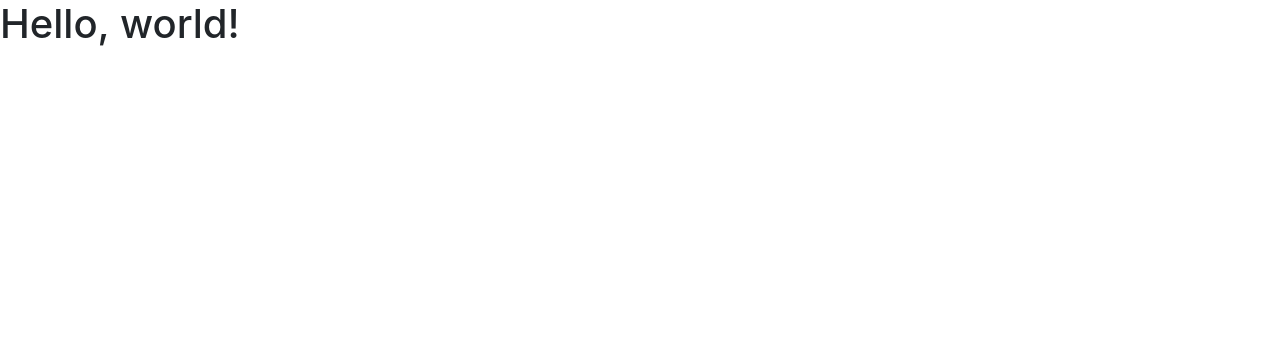
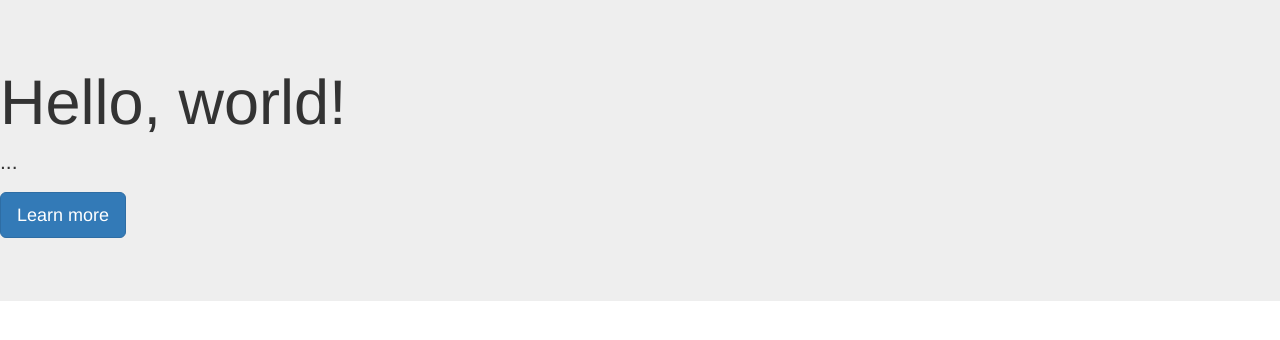
Before and after one commit to FannieNina/fannienina.github.io, a plain HTML site: page index.html in a window 1280 px wide. Drawn offline with nearby package versions, Linux system fonts and the light colour scheme.

Commit message:
Update index.html

```diff
--- a/index.html
+++ b/index.html
@@ -10,10 +10,16 @@
     <link rel="stylesheet" href="https://cdn.rawgit.com/twbs/bootstrap/v4-dev/dist/css/bootstrap.css">
   </head>
   <body>
-    <h1>Hello, world!</h1>
 
     <!-- jQuery first, then Bootstrap JS. -->
     <script src="https://cdn.bootcss.com/jquery/2.1.4/jquery.min.js"></script>
     <script src="https://cdn.rawgit.com/twbs/bootstrap/v4-dev/dist/js/bootstrap.js"></script>
+    <div class="jumbotron">
+      <h1>Hello, world!</h1>
+      <p>...</p>
+      <p><a class="btn btn-primary btn-lg" href="#" role="button">Learn more</a></p>
+    </div>
+
+
   </body>
 </html>
```
